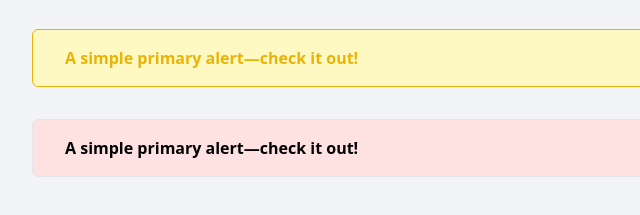
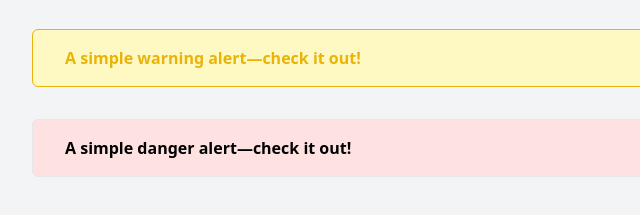
Before and after one commit to hamideslami72/TailwindCss, a website: page src/page/index2.html in a window 1280 px wide. Shown: the part 183-398 px from the top of the page, 272-912 px from the left. Drawn offline with Linux system fonts and the light colour scheme.

Commit message:
Edit Description Alerts

```diff
--- a/src/page/index2.html
+++ b/src/page/index2.html
@@ -25,7 +25,7 @@
         </div>
         <div class="bg-yellow-100 text-yellow-500 border border-yellow-500 px-8 py-4 rounded-md relative" x-show="show" x-data="{show:true}">
             <strong>
-                A simple primary alert—check it out!
+                A simple warning alert—check it out!
             </strong>
             <svg xmlns="http://www.w3.org/2000/svg" x-on:click="show= false" fill="none" viewBox="0 0 24 24" stroke-width="1.5" stroke="currentColor" class="absolute top-4 right-4 cursor-pointer w-6 h-6">
                 <path stroke-linecap="round" stroke-linejoin="round" d="M6 18L18 6M6 6l12 12" />
@@ -33,7 +33,7 @@
         </div>
         <div class="bg-red-100 text-red-500 border border-red-500 px-8 py-4 rounded-md relative" x-show="show" x-data="{show:true}">
             <strong>
-                A simple primary alert—check it out!
+                A simple danger alert—check it out!
             </strong>
             <svg xmlns="http://www.w3.org/2000/svg" x-on:click="show= false" fill="none" viewBox="0 0 24 24" stroke-width="1.5" stroke="currentColor" class="absolute top-4 right-4 cursor-pointer w-6 h-6">
                 <path stroke-linecap="round" stroke-linejoin="round" d="M6 18L18 6M6 6l12 12" />
```
